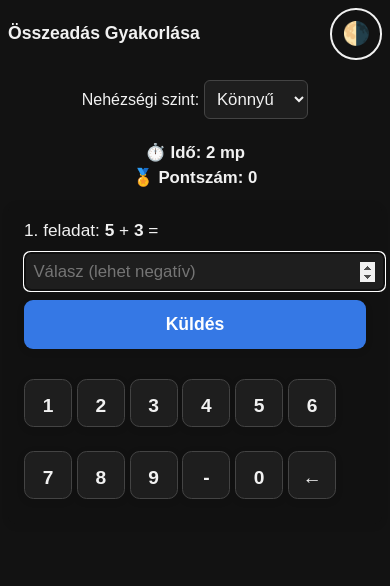
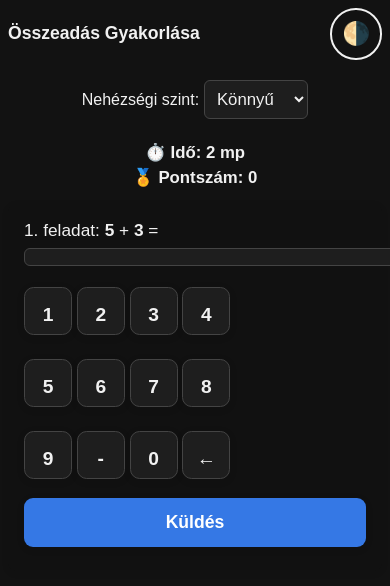
Before and after one commit to GANZ-BRO/VILMA, a plain HTML site: page index.html in a window 390 px wide. Both pictures are taken after a click on the button "Játék indítása". Drawn offline with Linux system fonts and the light colour scheme.

Commit message:
Update index.html

```diff
--- a/index.html
+++ b/index.html
@@ -63,7 +63,7 @@
       font-size: 1em;
       font-weight: 500;
     }
-    select, input[type="number"] {
+    select {
       font-size: 1.05em;
       padding: 0.5em;
       border-radius: 6px;
@@ -73,7 +73,7 @@
       margin-top: 4px;
       transition: background 0.3s, color 0.3s, border 0.3s;
     }
-    body.light select, body.light input[type="number"] {
+    body.light select {
       background: var(--input-bg-light);
       color: var(--input-text-light);
       border: 1px solid var(--input-border-light);
@@ -111,8 +111,24 @@
       display: block;
       margin-bottom: 0.4em;
     }
-    input[type="number"] {
+    .answer-view {
       width: 80%;
+      font-size: 1.25em;
+      padding: 0.4em 0.7em;
+      border-radius: 6px;
+      border: 1px solid var(--input-border-dark);
+      background: var(--input-bg-dark);
+      color: var(--input-text-dark);
+      margin-bottom: 0.3em;
+      letter-spacing: 0.06em;
+      pointer-events: none;
+      user-select: none;
+      text-align: left;
+    }
+    body.light .answer-view {
+      background: var(--input-bg-light);
+      color: var(--input-text-light);
+      border: 1px solid var(--input-border-light);
     }
     .big-btn, button {
       display: inline-block;
@@ -151,6 +167,7 @@
       gap: 0.5em;
       margin-top: 0.7em;
       justify-content: flex-start;
+      max-width: 230px;
     }
     .numpad-btn {
       width: 2.2em;
@@ -184,7 +201,7 @@
       .settings { flex-direction: column; gap: 0.3em;}
       .game-stats { flex-direction: column; gap: 0.3em;}
       .big-btn, button { width: 100%; font-size: 1.1em; padding: 0.8em 0;}
-      input[type="number"] { width: 100%; }
+      .answer-view { width: 100%; }
       .numpad { gap: 0.3em; }
       .numpad-btn { width: 2.5em; height: 2.5em; font-size: 1.2em;}
     }
@@ -310,7 +327,7 @@
     }
 
     // --- NUMPAD ---
-    function renderNumpad(inputId) {
+    function renderNumpad(answerState, onChange) {
       // 1 2 3
       // 4 5 6
       // 7 8 9
@@ -328,22 +345,20 @@
         btn.type = 'button';
         btn.className = 'numpad-btn';
         btn.textContent = key;
-        btn.tabIndex = -1;
+        btn.tabIndex = 0;
         btn.onclick = () => {
-          const input = document.getElementById(inputId);
-          if (!input) return;
           if (key === '←') {
-            input.value = input.value.slice(0, -1);
+            answerState.value = answerState.value.slice(0, -1);
           } else if (key === '-') {
-            if (!input.value.startsWith('-')) {
-              input.value = '-' + input.value;
+            if (!answerState.value.startsWith('-')) {
+              answerState.value = '-' + answerState.value;
             } else {
-              input.value = input.value.substring(1);
+              answerState.value = answerState.value.substring(1);
             }
           } else {
-            input.value += key;
+            answerState.value += key;
           }
-          input.focus();
+          onChange(answerState.value);
         };
         numpadDiv.appendChild(btn);
       });
@@ -360,22 +375,32 @@
       const { num1, num2, answer } = questions[index];
       const div = document.createElement("div");
       div.innerHTML = `
-        <label for="answer${index}">${index + 1}. feladat: <b>${num1}</b> + <b>${num2}</b> = </label>
-        <input id="answer${index}" type="number" inputmode="numeric" pattern="[-]?[0-9]*" placeholder="Válasz (lehet negatív)" autocomplete="off" aria-label="Válasz a(z) ${num1} + ${num2} = kérdésre">
-        <button type="button" class="big-btn" id="submit${index}">Küldés</button>
+        <label>${index + 1}. feladat: <b>${num1}</b> + <b>${num2}</b> = </label>
       `;
-      quizContainer.appendChild(div);
+      // "Virtuális input" állapot
+      let answerState = { value: "" };
 
-      // Add numpad below input
-      const input = document.getElementById(`answer${index}`);
-      const numpad = renderNumpad(`answer${index}`);
+      // Answer view
+      const answerView = document.createElement("div");
+      answerView.className = "answer-view";
+      answerView.textContent = "";
+      div.appendChild(answerView);
+
+      // Numpad
+      const numpad = renderNumpad(answerState, function(val) {
+        answerView.textContent = val;
+      });
       div.appendChild(numpad);
 
-      input.focus();
-      document.getElementById(`submit${index}`).onclick = () => {
+      // Küldés gomb
+      const submitBtn = document.createElement("button");
+      submitBtn.type = "button";
+      submitBtn.className = "big-btn";
+      submitBtn.textContent = "Küldés";
+      submitBtn.onclick = () => {
         if (!gameActive) return;
-        const val = input.value;
-        if (val === "") {
+        const val = answerState.value;
+        if (val === "" || val === "-") {
           alert("Írj be egy választ!");
           return;
         }
@@ -388,10 +413,11 @@
           alert("Nem jó válasz, próbáld újra!");
         }
       };
-      input.addEventListener('keyup', function(e) {
-        if (e.key === 'Enter') document.getElementById(`submit${index}`).click();
-      });
+      div.appendChild(submitBtn);
+
+      quizContainer.appendChild(div);
     }
+
     function startGame() {
       gameActive = true;
       score = 0;
```
